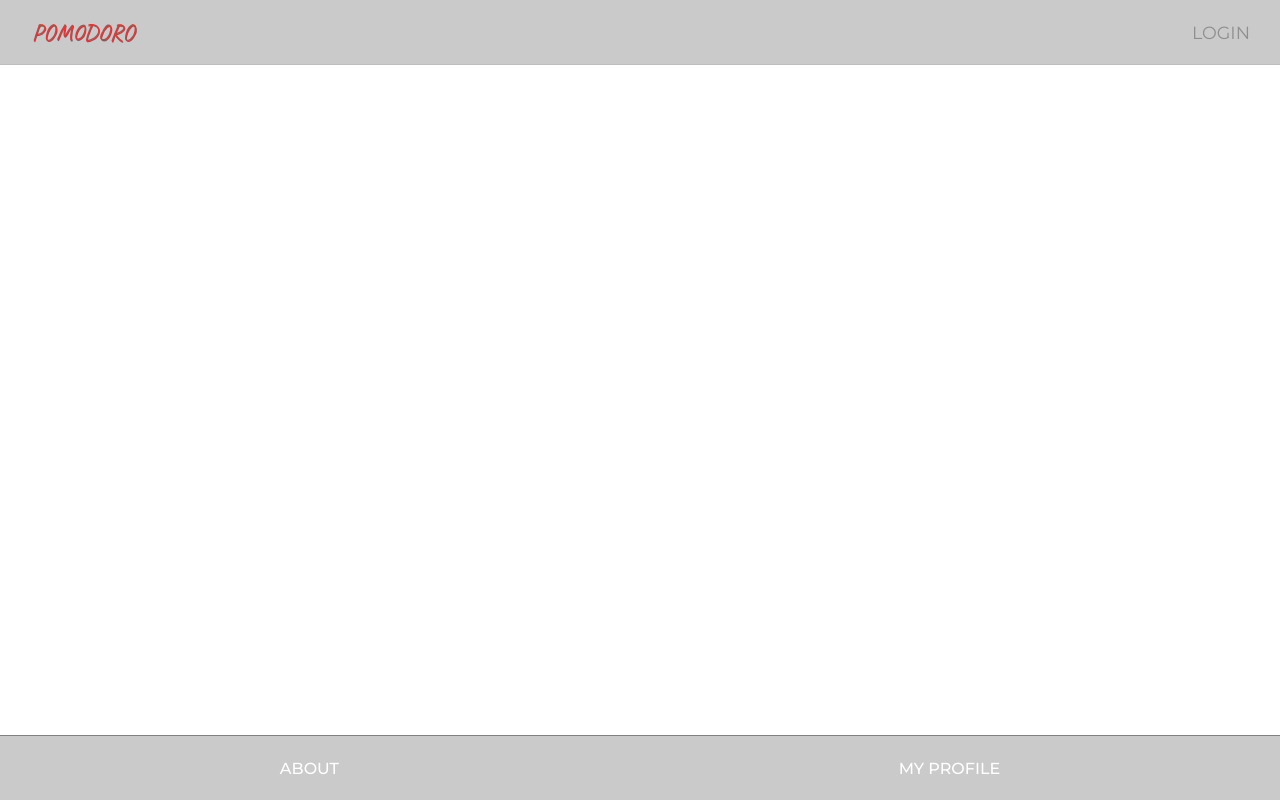
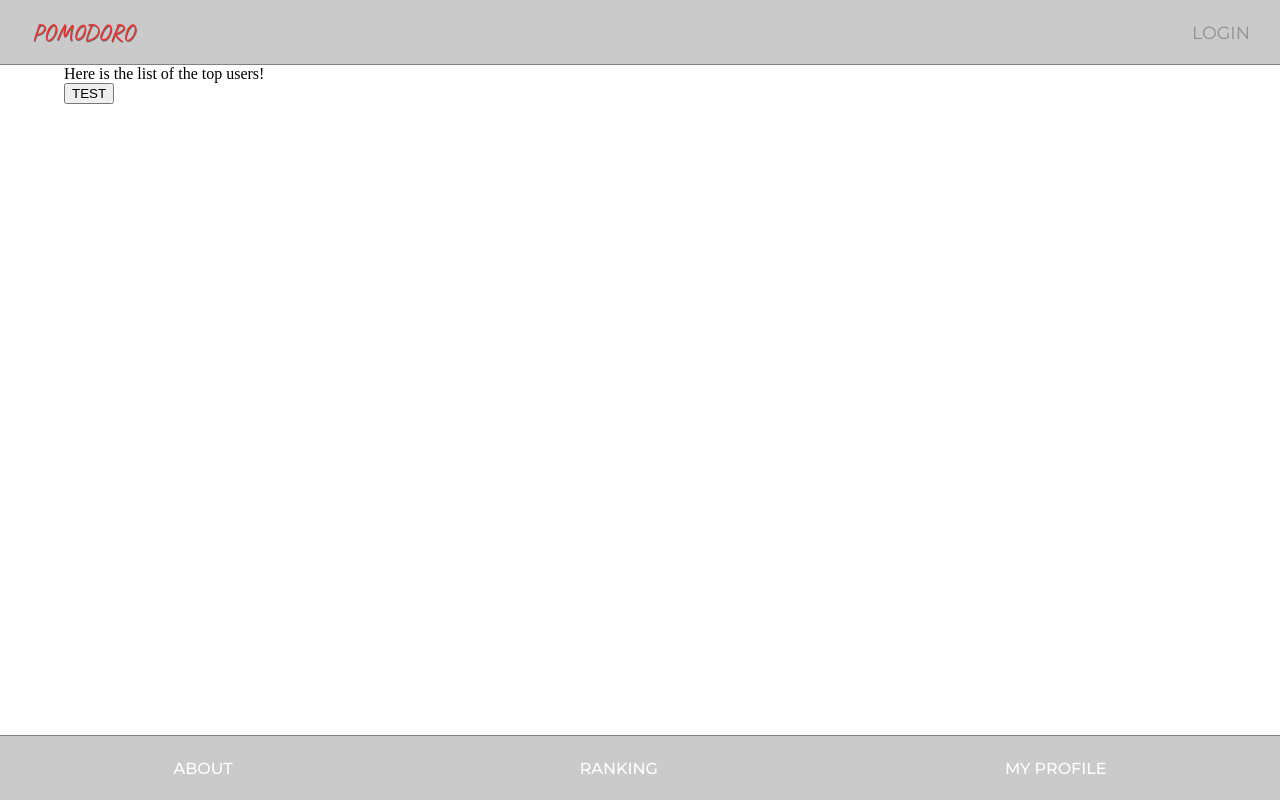
Before and after one commit to JohnBorges52/PomodoroApp, a React (Create React App) app in the folder client/: page /ranking in a window 1280 px wide. Built offline with nearby package versions, Linux system fonts and the light colour scheme.

Commit message:
add a ranking functionality

```diff
--- a/client/src/App.js
+++ b/client/src/App.js
@@ -14,6 +14,7 @@ import { useState } from 'react';
 import { useEffect } from 'react';
 import { MyProfile } from './components/MyProfile';
 import { About } from './components/About';
+import { Ranking } from './components/Ranking'
 
 
 function App() {
@@ -120,6 +121,8 @@ function App() {
           <Route path="/users/register" element={<Register />} />
           <Route path="/myprofile" element={<MyProfile />} />
           <Route path="/about" element={<About />} />
+          <Route path="/ranking" element={<Ranking />} />
+
         </Routes>
       </div>
       {userId !== 0 ? <BottomNavBar href={"/myprofile"} /> : <BottomNavBar href={"/login"} />}
--- a/client/src/components/BottomNavBar.jsx
+++ b/client/src/components/BottomNavBar.jsx
@@ -8,6 +8,7 @@ export const BottomNavBar = (props) => {
     <div className='bottom--nav'>
       <ul>
         <li><a href="/about"> ABOUT</a></li>
+        <li><a href="ranking"> RANKING</a></li>
         <li><a href={props.href} > MY PROFILE</a></li>
       </ul>
     </div>
--- /dev/null
+++ b/client/src/components/Ranking.jsx
@@ -0,0 +1,33 @@
+import axios from "axios"
+import { useState } from "react"
+
+
+export const Ranking = () => {
+
+  const [topUsers, setTopUsers] = useState([])
+
+
+
+
+
+  const fecthTopUsers =  () => {
+      axios.get('pomodoros/ranking')
+      .then(res=>{console.log(res.data)
+
+      })
+  }
+
+
+  return (
+    <div className="ranking-component">
+      <div className="ranking-title">Here is the list of the top users!</div>
+
+      <div className="ranking-wrapper">
+        <button onClick={()=>{fecthTopUsers()}}>TEST</button>
+
+
+      </div>
+    </div>
+
+  )
+}
--- a/client/src/components/Timer.jsx
+++ b/client/src/components/Timer.jsx
@@ -129,7 +129,7 @@ export const Timer = () => {
           />
         }
         <PomodoroButtons onClick={() => {setDuration(minute);  setStart(true); setIsHappening(true); setType("pomodoro")}}
-        onClose={()=> (alert('You did not start!'))} show={true} />
+        onClose={()=> (alert('You need to start first before stoping!'))} show={true} />
         </>
       }
         {type === "pomodoro" &&
--- a/client/src/styles/timer.scss
+++ b/client/src/styles/timer.scss
@@ -122,6 +122,8 @@
       background-position: top;
       margin-bottom: 20px;
       margin-top: 20px;
+
+
   }
   .div-stoped-gif{
       width: 100%;
--- a/client/src/styles/top-nav-bar.scss
+++ b/client/src/styles/top-nav-bar.scss
@@ -1,7 +1,7 @@
 
 .top--nav {
   width: 100%;
-  border-bottom: 1px solid rgb(190, 190, 190);
+  border-bottom: 1px solid grey;
   background-color: rgb(202, 202, 202);
 
   ul{
```
Also changed, not shown: 2 other files (tests, documents, lock files or other folders).
